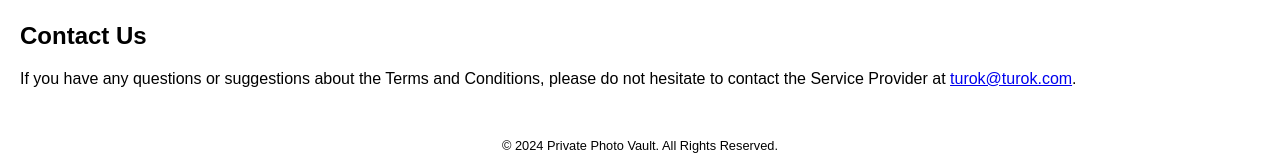
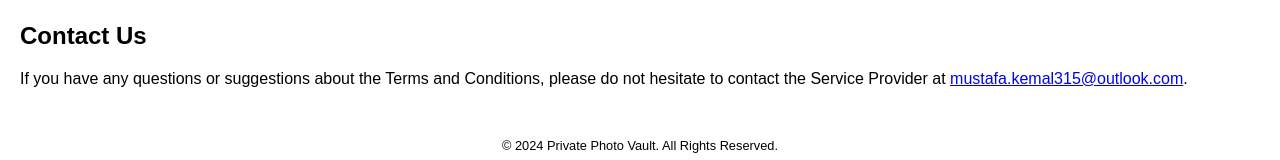
Before and after one commit to afasum/afasum.github.io, a plain HTML site: page terms/index.html in a window 1280 px wide. Shown: the part 1090-1250 px from the top of the page. Drawn offline with Linux system fonts and the light colour scheme.

Commit message:
Update index.html

```diff
--- a/terms/index.html
+++ b/terms/index.html
@@ -60,7 +60,7 @@
     <p>The Service Provider may periodically update their Terms and Conditions. Therefore, you are advised to review this page regularly for any changes. The Service Provider will notify you of any changes by posting the new Terms and Conditions on this page.</p>
     <p>These terms and conditions are effective as of 2024-05-02</p>
     <h2>Contact Us</h2>
-    <p>If you have any questions or suggestions about the Terms and Conditions, please do not hesitate to contact the Service Provider at <a href="mailto:turok@turok.com">turok@turok.com</a>.</p>
+    <p>If you have any questions or suggestions about the Terms and Conditions, please do not hesitate to contact the Service Provider at <a href="mailto:mustafa.kemal315@outlook.com">mustafa.kemal315@outlook.com</a>.</p>
     <footer>&copy; 2024 Private Photo Vault. All Rights Reserved.</footer>
 </body>
 </html>
```
